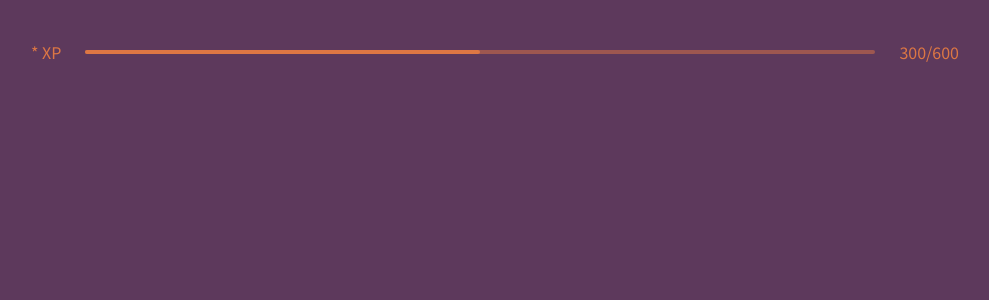
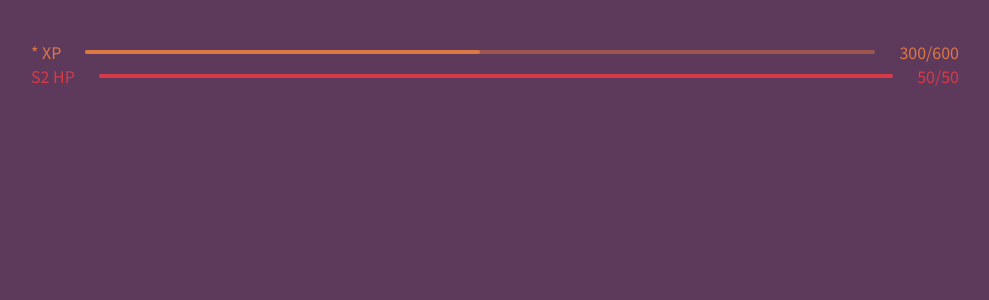
Before and after one commit to 3salles/focuson, a React (Create React App) app: page / in a window 1280 px wide. Shown: the top 300 px of the page, without its empty margins (145-1134 px from the left). Built offline with nearby package versions, Linux system fonts and the light colour scheme.

Commit message:
🚧 chore: Create life bar component.

```diff
--- a/src/App.tsx
+++ b/src/App.tsx
@@ -1,10 +1,14 @@
 import { ExperienceBar } from './components/ExperienceBar';
+import { LifeBar } from './components/LifeBar';
 import './styles/global.css';
 
 function App() {
   return (
     <div className="container">
+      <>
       <ExperienceBar />
+      <LifeBar />
+      </>
     </div>
   );
 }
--- /dev/null
+++ b/src/components/LifeBar.tsx
@@ -0,0 +1,11 @@
+export function LifeBar() {
+  return (
+    <div className="life-bar">
+      <span>S2 HP</span>
+      <div>
+        <div style={{ width: '100%'}} />
+      </div>
+      <span>50/50</span>
+    </div>
+  )
+}
--- a/src/styles/global.css
+++ b/src/styles/global.css
@@ -3,6 +3,8 @@
   --white: #FFFF;
   --orange: #DD7744;
   --orange-opacity: rgba(221, 119, 68, 0.5);
+  --red: #D73B47;
+  --red-opacity: rgba(215, 59, 71, 0.5)
 }
 * {
   margin: 0;
@@ -64,6 +66,32 @@ a {
   background:var(--orange);
 }
 
+.life-bar {
+  display: flex;
+  align-items: center;
+}
+
+.life-bar span {
+  font-size: 1rem;
+  color: var(--red);
+  display: flex;
+  flex-direction: column;
+}
+
+.life-bar > div{
+  flex: 1;
+  height: 4px;
+  border-radius: 4px;
+  background: var(--red-opacity);
+  margin: 0 1.5rem;
+  position: relative;
+}
+
+.life-bar > div div {
+  height: 4px;
+  border-radius: 4px;
+  background:var(--red);
+}
 
 
 @media(max-width: 1080px){
```
